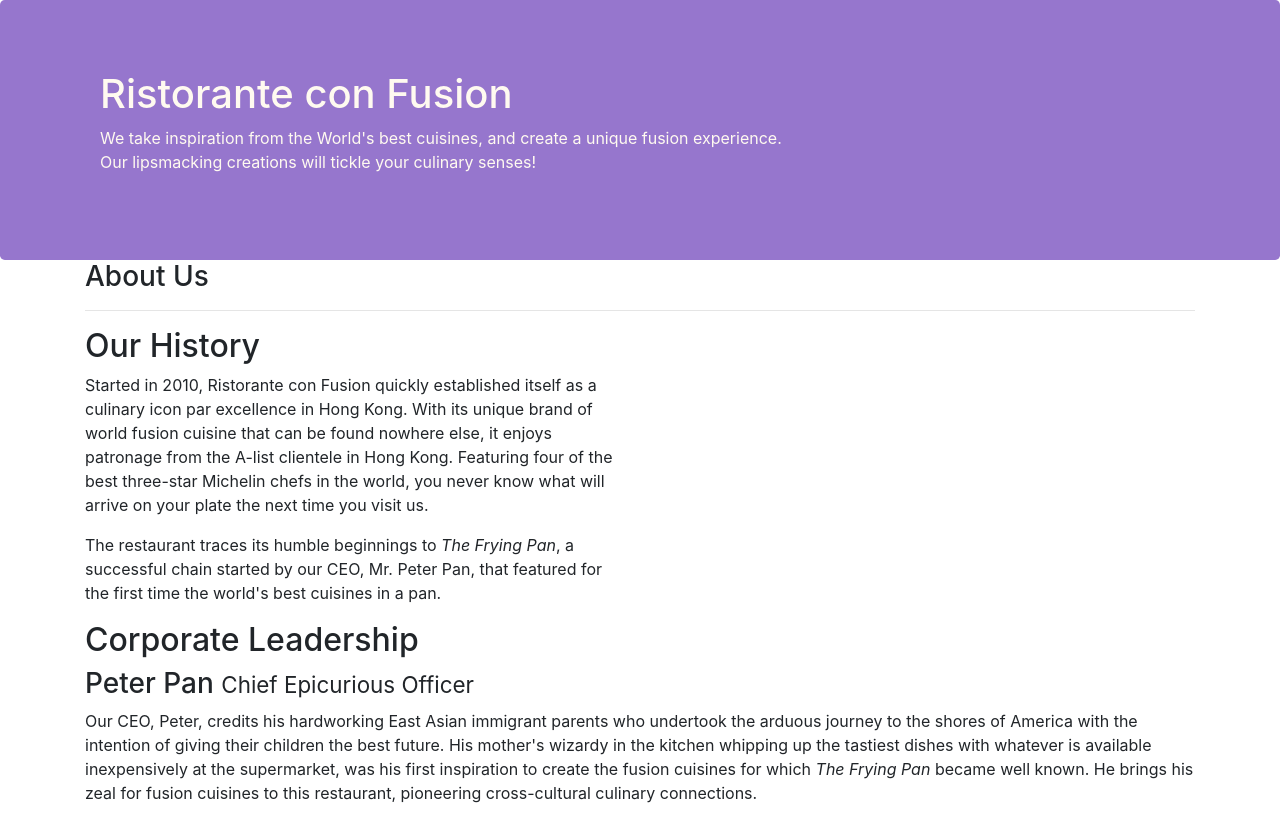
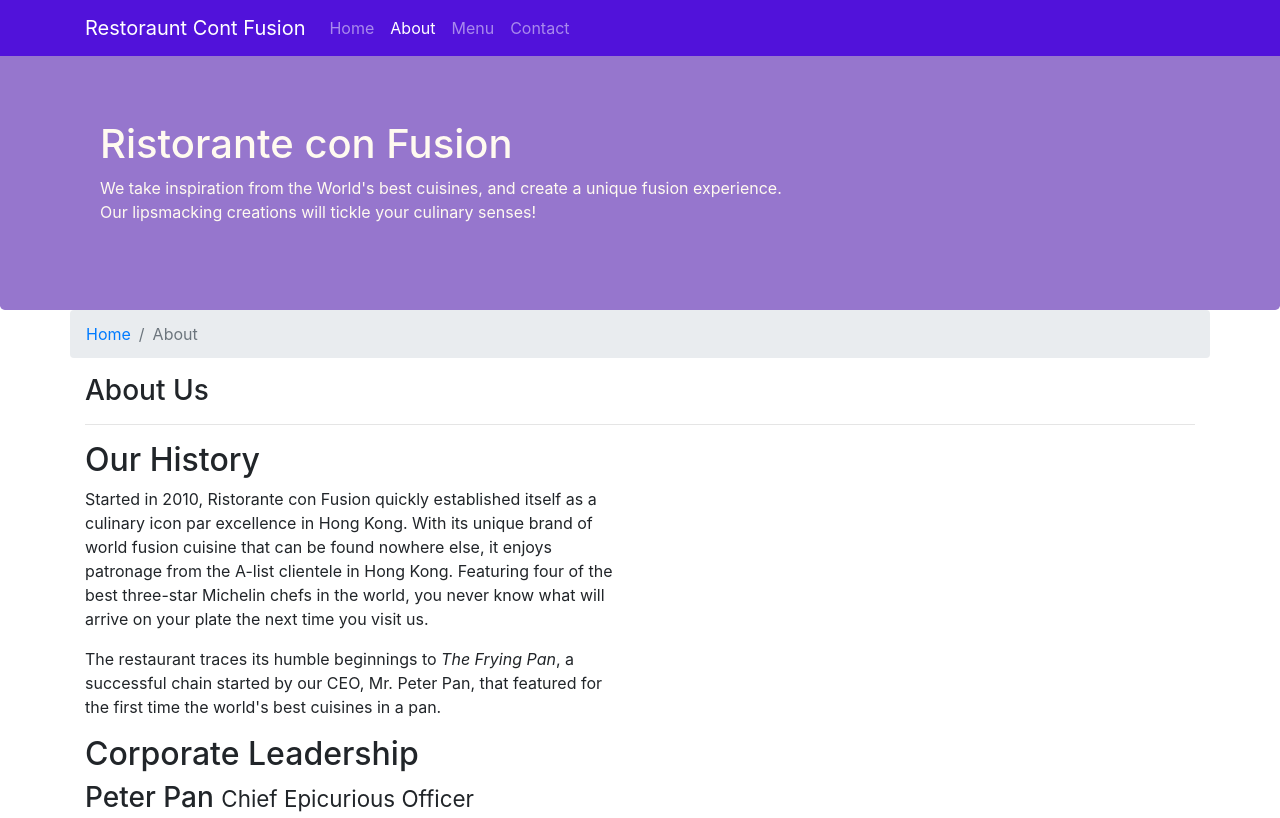
Before and after one commit to Maxrozvora/bootstrap4_training, a website: page aboutus.html in a window 1280 px wide. Shown: the top 818 px of the page. Drawn offline with nearby package versions, Linux system fonts and the light colour scheme.

Commit message:
navbar and cbreadcrumbs

```diff
--- a/aboutus.html
+++ b/aboutus.html
@@ -13,7 +13,32 @@
 </head>
 
 <body>
+    <nav class="navbar navbar-expand-lg navbar-dark navbar-inverse  fixed-top">
+        <div class="container">
 
+        <button class="navbar-toggler" type="button" data-toggle="collapse" data-target="#navbar" aria-controls="navbarSupportedContent" aria-expanded="false" aria-label="Toggle navigation">
+          <span class="navbar-toggler-icon"></span>
+        </button>
+        <a class="navbar-brand" href="./index.html">Restoraunt Cont Fusion</a>
+        <div class="collapse navbar-collapse" id="navbar">
+          <ul class="navbar-nav">
+            <li class="nav-item ">
+                <a class="nav-link" href="./index.html">Home</a>
+              </li>
+              <li class="nav-item active">
+                <a class="nav-link" href="#">About</a>
+              </li>
+              <li class="nav-item">
+                <a class="nav-link" href="#">Menu</a>
+              </li>
+              <li class="nav-item">
+                <a class="nav-link" href="#">Contact</a>
+              </li>
+          </ul>
+
+        </div>
+        </div>
+      </nav>
     <header class="jumbotron">
         <div class="container">
             <div class="row row-header">
@@ -29,6 +54,10 @@
 
     <div class="container">
         <div class="row">
+                    <ol class="col-12 breadcrumb">
+                      <li class="breadcrumb-item"><a href="./index.html">Home</a></li>
+                      <li class="breadcrumb-item active" aria-current="page">About</li>
+                    </ol>
             <div class="col-sm">
                <h3>About Us</h3>
                <hr>
@@ -68,7 +97,7 @@
                 <div class="col-5 offset-1 col-sm-2">
                     <h5>Links</h5>
                     <ul class="list-unstyled">
-                        <li><a href="#">Home</a></li>
+                        <li><a href="./index.html">Home</a></li>
                         <li><a href="#">About</a></li>
                         <li><a href="#">Menu</a></li>
                         <li><a href="#">Contact</a></li>
--- a/css/styles.css
+++ b/css/styles.css
@@ -1,3 +1,8 @@
+body {
+    padding-top: 50px;
+    z-index: 0;
+}
+
 .row-header {
     margin: 0 auto;
     padding: 0 auto;
@@ -25,6 +30,9 @@ address {
     margin: 0;
     color: #0f0f0f;
 }
+.navbar-inverse {
+    background-color: #5112da;
+}
 
 
 @media (max-width: 576px) {
```
Also changed, not shown: about_right.html (deleted, +0 -3 lines), index.html (+26 -1 lines), for-lg.png (deleted), for-xs.png (deleted), 2 other files.
